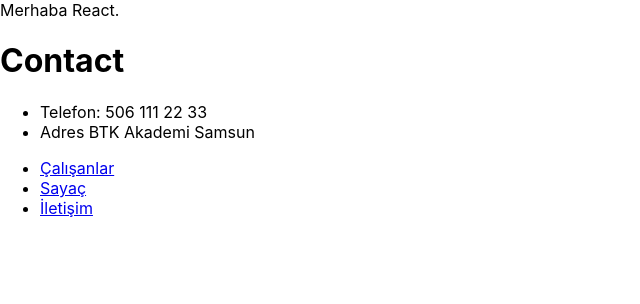
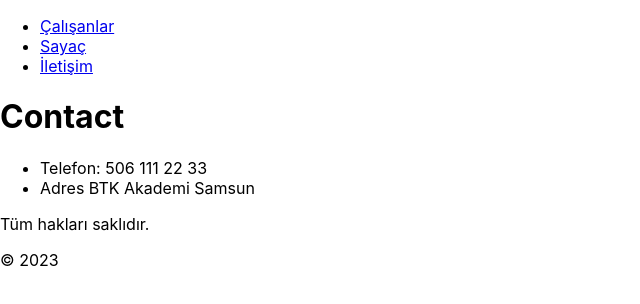
Before and after one commit to zcomert/BTK-AI-based-Web-Apps, a React (Create React App) app in the folder storeapp/frontend/: page /contact in a window 1280 px wide. Shown: the top 304 px of the page, without its empty margins (0-640 px from the left). Built offline with nearby package versions, Linux system fonts and the light colour scheme.

Commit message:
Components have been defined.

```diff
--- a/storeapp/frontend/src/App.js
+++ b/storeapp/frontend/src/App.js
@@ -1,35 +1,31 @@
-import logo from './logo.svg';
 import './App.css';
 import Counter from './basic/Counter';
 import EmployeeList from './basic/EmployeeList';
-import { Link, Route, Routes } from 'react-router-dom';
+import { Route, Routes } from 'react-router-dom';
 import Contact from './basic/Contact';
+import Navbar from './components/navbar/Navbar';
+import Footer from './components/footer/Footer';
 
 
 function App() {
   return (
     <div>
-      <div>
-        Merhaba React.
-      </div>
+      <header>
+        <Navbar />
+      </header>
+      <main>
+        <Routes>
+          <Route path='/counter' element={<Counter />}></Route>
+          <Route path='/employees' element={<EmployeeList />}></Route>
+          <Route path='/contact' element={<Contact />}></Route>
+        </Routes>
+      </main>
+      <footer>
+        <Footer></Footer>
+      </footer>
 
-      <Routes>
-        <Route path='/counter' element={<Counter />}></Route>
-        <Route path='/employees' element={<EmployeeList />}></Route>
-        <Route path='/contact' element={<Contact />}></Route>
-      </Routes>
 
-      <ul>
-        <li>
-          <Link to="/employees">Çalışanlar</Link>
-        </li>
-        <li>
-          <Link to="/counter">Sayaç</Link>
-        </li>
-        <li>
-          <Link to="/contact">İletişim</Link>
-        </li>
-      </ul>
+
 
     </div>
   );
--- /dev/null
+++ b/storeapp/frontend/src/components/footer/Footer.js
@@ -0,0 +1,12 @@
+import React from 'react'
+
+export default function Footer() {
+    return (
+        <div>
+            <p>
+                Tüm hakları saklıdır.
+            </p>
+            <p>&copy; 2023</p>
+        </div>
+    )
+}
--- /dev/null
+++ b/storeapp/frontend/src/components/navbar/Navbar.js
@@ -0,0 +1,20 @@
+import React from 'react'
+import { Link } from 'react-router-dom'
+
+export default function Navbar() {
+  return (
+      <div>
+          <ul>
+              <li>
+                  <Link to="/employees">Çalışanlar</Link>
+              </li>
+              <li>
+                  <Link to="/counter">Sayaç</Link>
+              </li>
+              <li>
+                  <Link to="/contact">İletişim</Link>
+              </li>
+          </ul>
+    </div>
+  )
+}
```
